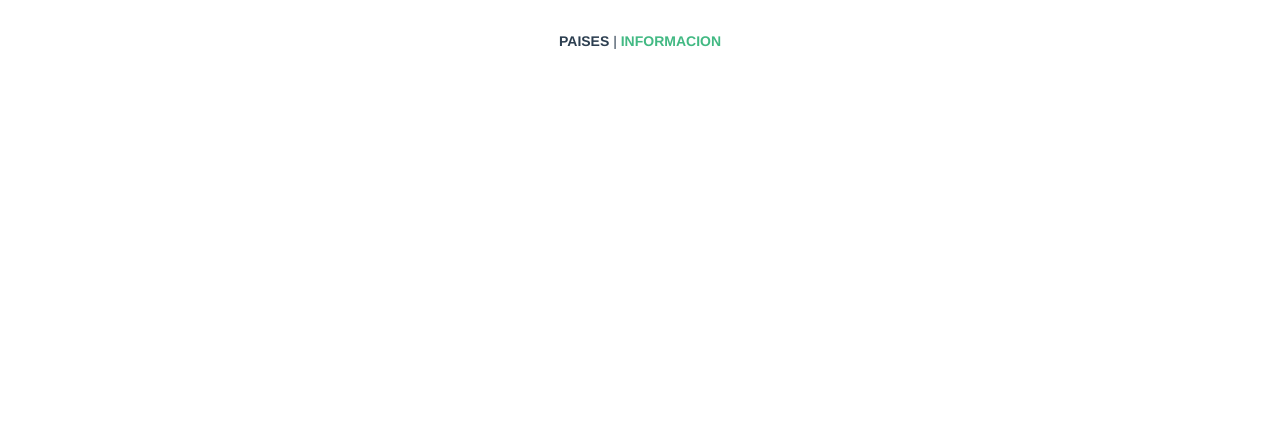
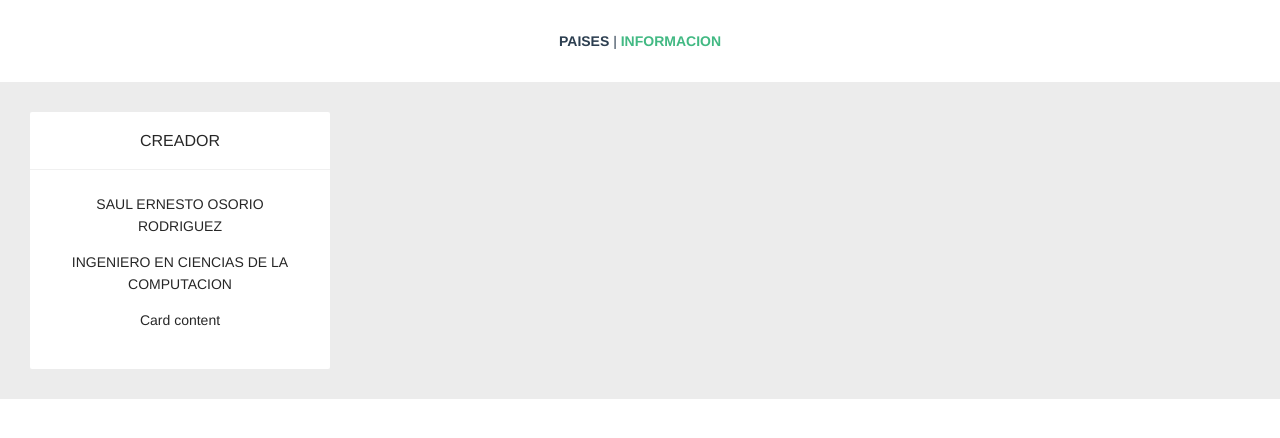
Before and after one commit to saulr7959/pruebatecnica, a Vue app: page /info in a window 1280 px wide. Shown: the top 438 px of the page. Built offline with nearby package versions, Linux system fonts and the light colour scheme.

Commit message:
Update AboutView.vue

```diff
--- a/src/views/AboutView.vue
+++ b/src/views/AboutView.vue
@@ -1,3 +1,9 @@
 <template>
-
+  <div style="background: #ececec; padding: 30px">
+    <a-card title="CREADOR" :bordered="false" style="width: 300px">
+      <p>SAUL ERNESTO OSORIO RODRIGUEZ</p>
+      <p>INGENIERO EN CIENCIAS DE LA COMPUTACION</p>
+      <p>Card content</p>
+    </a-card>
+  </div>
 </template>
```
